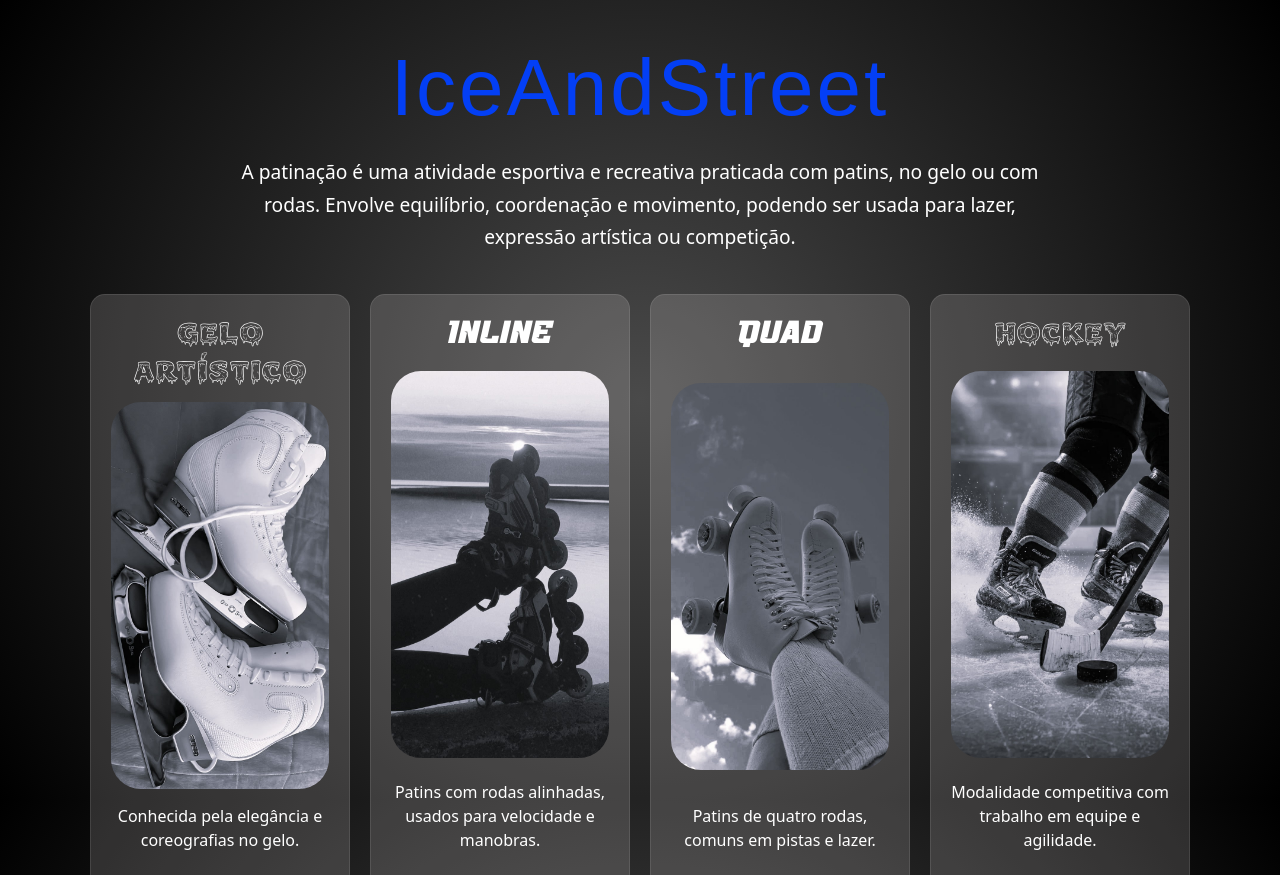
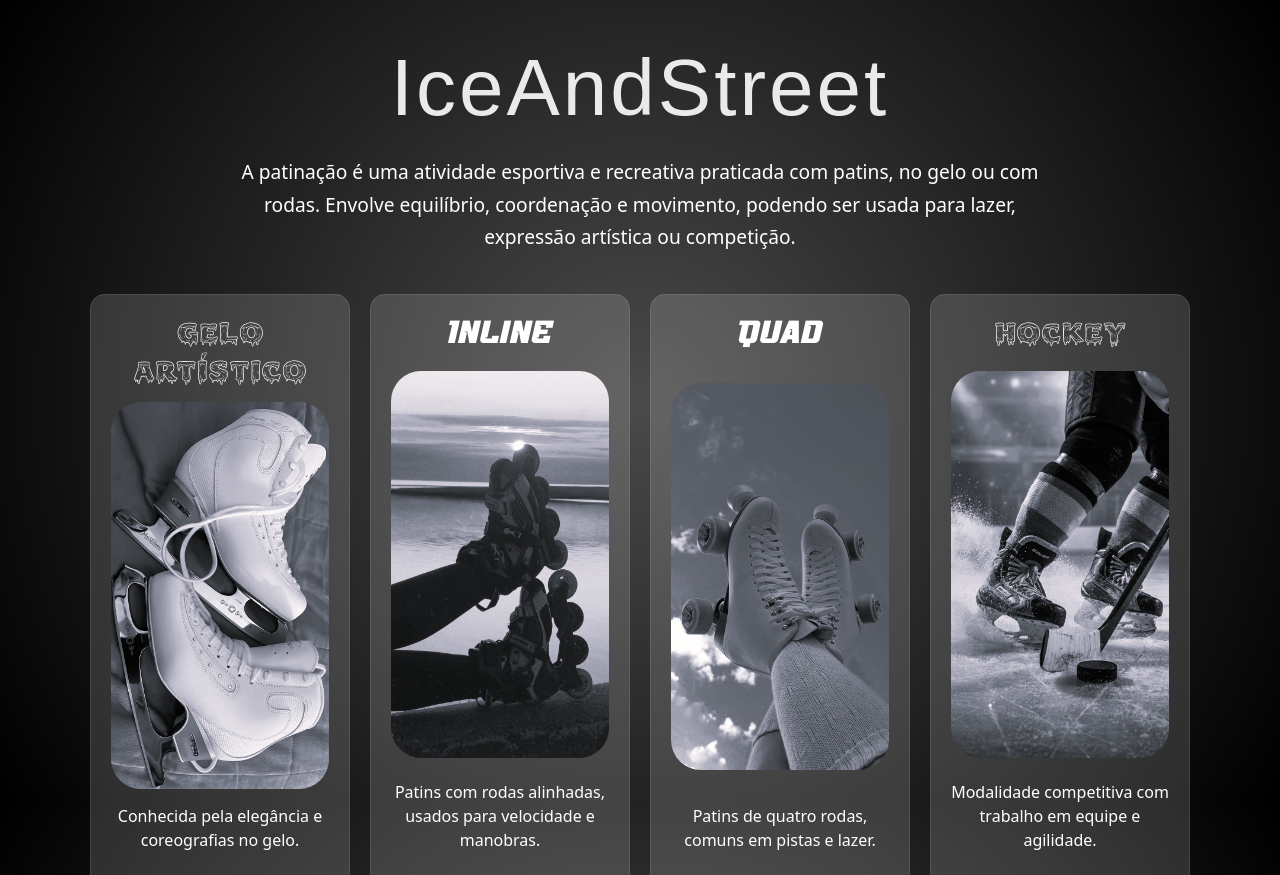
Before and after one commit to Heringson/IceAndStreet, a website: page index.html in a window 1280 px wide. Shown: the top 875 px of the page. Drawn offline with nearby package versions, Linux system fonts and the light colour scheme; a web font is replaced by a local one.

Commit message:
reestilizando cor do titulo principal do html

```diff
--- a/css/index.css
+++ b/css/index.css
@@ -42,7 +42,7 @@ body {
 h1.index-title {
     margin-bottom: 20px;
     font-size: 5rem;
-    color: #033ff5;
+    color: #eaeaea;
     letter-spacing: 3px;
     font-family: 'PlanetGamers', sans-serif !important;
 }
```
